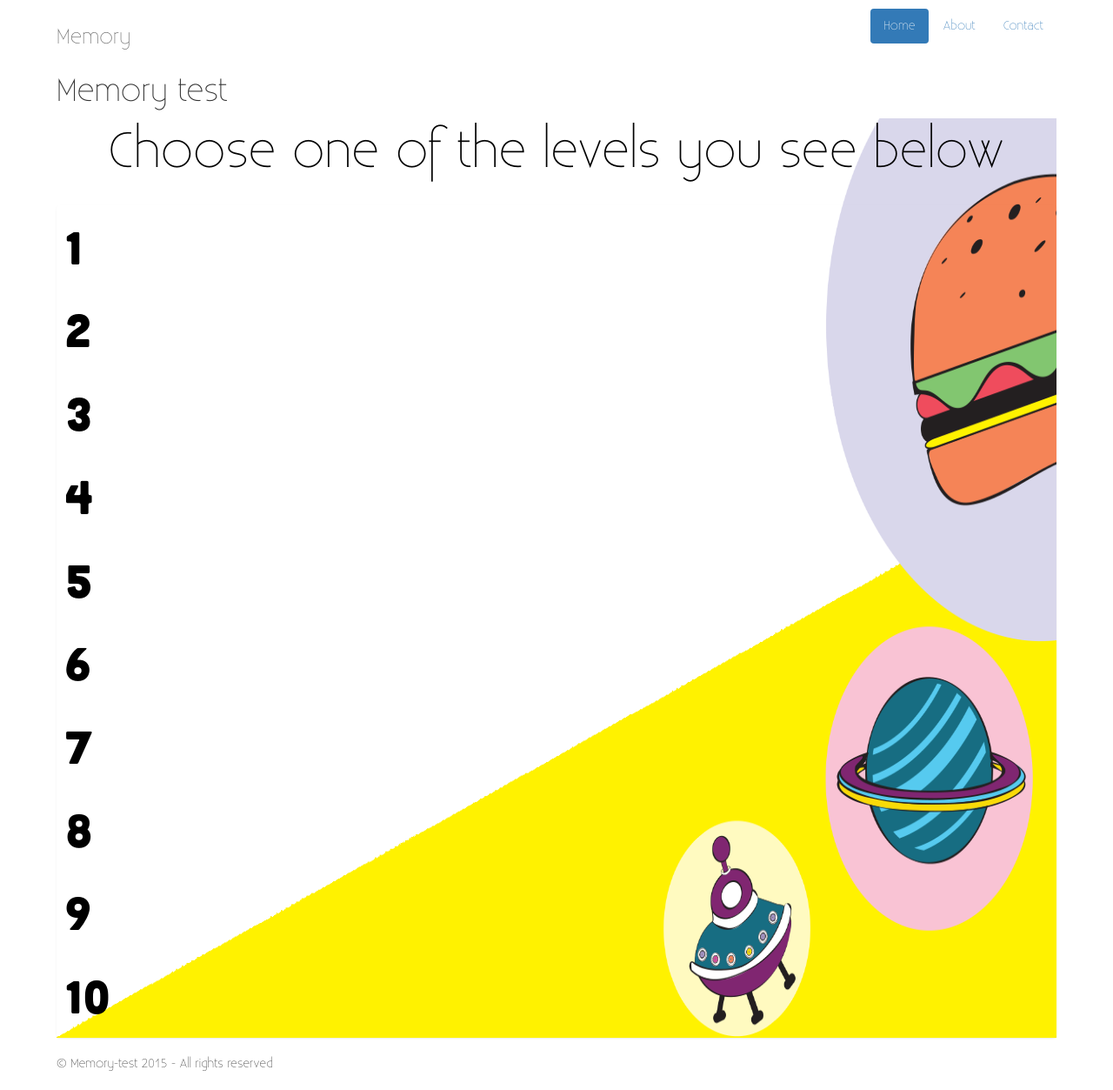
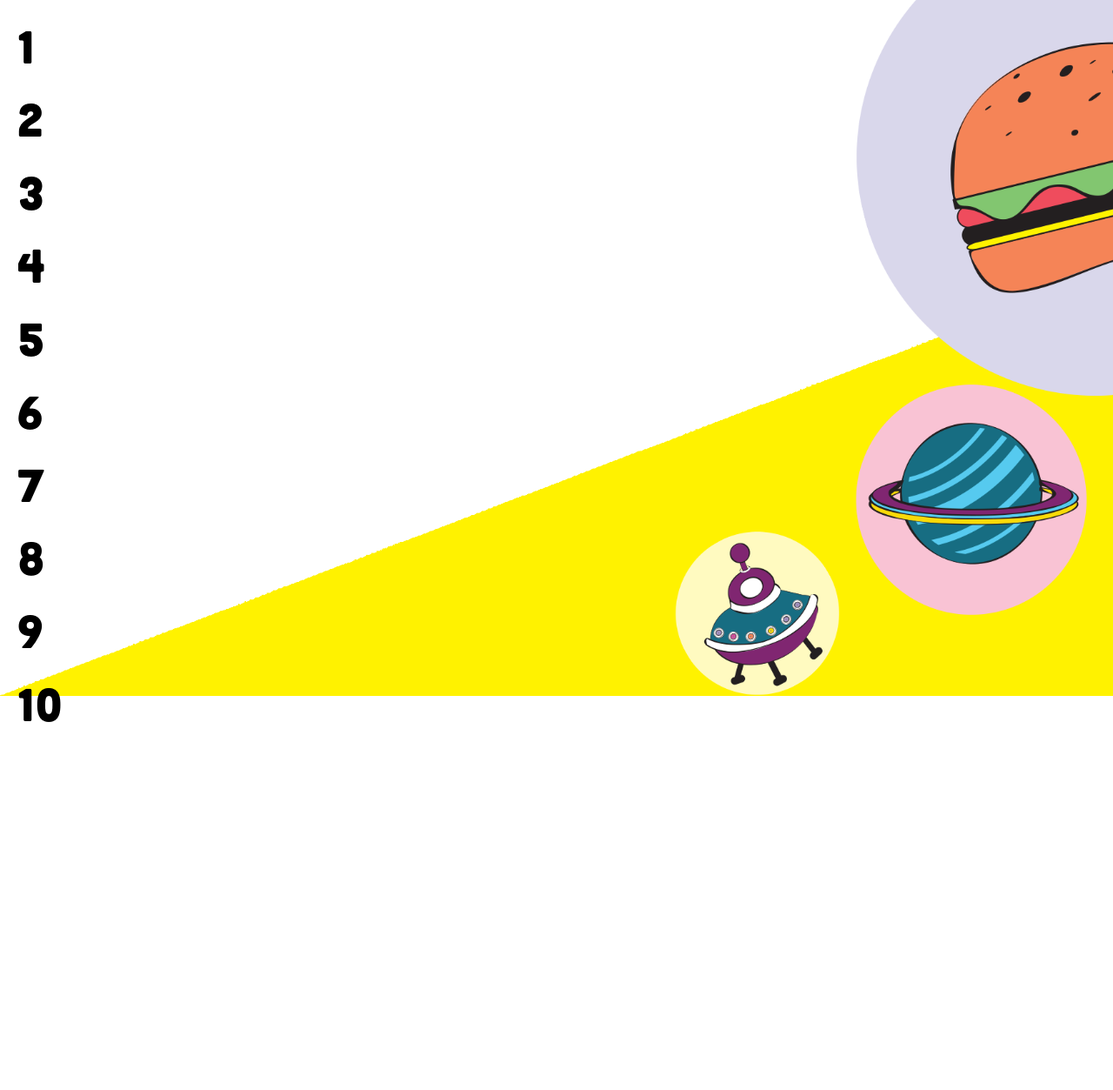
Before and after one commit to pyvil/memory-test, a PHP site: page / in a window 1280 px wide. Shown: the whole page at 87% size. After the commit the page ends 830 px from the top, so only its background shows below. Run offline with PHP 8.4, Linux system fonts and the light colour scheme.

Commit message:
update markup

```diff
--- a/index.php
+++ b/index.php
@@ -4,88 +4,45 @@
     <meta charset="UTF-8">
     <title></title>
     <!-- Latest compiled and minified CSS -->
-    <link rel="stylesheet" href="https://maxcdn.bootstrapcdn.com/bootstrap/3.3.5/css/bootstrap.min.css" integrity="sha512-dTfge/zgoMYpP7QbHy4gWMEGsbsdZeCXz7irItjcC3sPUFtf0kuFbDz/ixG7ArTxmDjLXDmezHubeNikyKGVyQ==" crossorigin="anonymous">
+    <!--<link rel="stylesheet" href="https://maxcdn.bootstrapcdn.com/bootstrap/3.3.5/css/bootstrap.min.css" integrity="sha512-dTfge/zgoMYpP7QbHy4gWMEGsbsdZeCXz7irItjcC3sPUFtf0kuFbDz/ixG7ArTxmDjLXDmezHubeNikyKGVyQ==" crossorigin="anonymous">-->
 
     <!-- Optional theme -->
-    <link rel="stylesheet" href="https://maxcdn.bootstrapcdn.com/bootstrap/3.3.5/css/bootstrap-theme.min.css" integrity="sha384-aUGj/X2zp5rLCbBxumKTCw2Z50WgIr1vs/PFN4praOTvYXWlVyh2UtNUU0KAUhAX" crossorigin="anonymous">
+    <!--<link rel="stylesheet" href="https://maxcdn.bootstrapcdn.com/bootstrap/3.3.5/css/bootstrap-theme.min.css" integrity="sha384-aUGj/X2zp5rLCbBxumKTCw2Z50WgIr1vs/PFN4praOTvYXWlVyh2UtNUU0KAUhAX" crossorigin="anonymous">-->
 
     <link rel="stylesheet" href="css/common.css" >
 
     <script src = "http://code.jquery.com/jquery-latest.min.js"></script>
-    <script src="https://maxcdn.bootstrapcdn.com/bootstrap/3.3.5/js/bootstrap.min.js" integrity="sha512-K1qjQ+NcF2TYO/eI3M6v8EiNYZfA95pQumfvcVrTHtwQVDG+aHRqLi/ETn2uB+1JqwYqVG3LIvdm9lj6imS/pQ==" crossorigin="anonymous"></script>
+    <!--<script src="https://maxcdn.bootstrapcdn.com/bootstrap/3.3.5/js/bootstrap.min.js" integrity="sha512-K1qjQ+NcF2TYO/eI3M6v8EiNYZfA95pQumfvcVrTHtwQVDG+aHRqLi/ETn2uB+1JqwYqVG3LIvdm9lj6imS/pQ==" crossorigin="anonymous"></script>-->
     <script src="js/howler.min.js"></script>
     <script src = "js/common.js"></script>
     <script>
-        <?
+        <?php
             $images = scandir("img/test");
             $arr = array();
             foreach($images as $img) {
-                if ($img[0] != '.')
+                if (($img[0] != '.') && (count(explode('.', $img)) > 1))
                     $arr[] = "'img/test/{$img}'";
             }
         ?>
         $(document).ready(function () {
-            $(document).ready(function () {
             var test = new Test({
-                    images : [<?=implode(',', $arr)?>],
-                });
+                images : [<?php echo implode(',', $arr)?>],
             });
         });
     </script>
 </head>
 <body>
-
-<div class="container">
-    <div class="header clearfix">
-        <nav>
-            <ul class="nav nav-pills pull-right">
-                <li role="presentation" class="active"><a href="#">Home</a></li>
-                <li role="presentation"><a href="#">About</a></li>
-                <li role="presentation"><a href="#">Contact</a></li>
-            </ul>
-        </nav>
-        <h3 class="text-muted">Memory</h3>
-    </div>
-
-    <h1>Memory test</h1>
-    <!--<p><a class="btn btn-lg btn-success" href="#" role="button">Sign up today</a></p>-->
 <div id="pyvil_level_container">
-        <p class="lead">Choose one of the levels you see below</p>
-        <div class="pyvil_level_list list-group"></div>
+    <div class="pyvil_level_list container"></div>
 </div>
 <div id="pyvil_remember_container">
-        <p class="lead">You have to remember images below</p>
-        <div class="pyvil_remember_list"></div>
-        <a class="btn btn-primary start-test" href="javascript:void(0)">Go!</a>
+    <p class="lead">observe those items</p>
+    <div class="pyvil_remember_list container"></div>
+    <a class="start-test" href="javascript:void(0)">ok</a>
 </div>
 <div id="pyvil_images_container">
-        <p class="lead">Find images you've seen <span class="label label-default img-left"></span></p>
-        <div class="pyvil_images_list"></div>
+    <p class="lead">find items from the previous screen</p>
+    <div class="pyvil_images_list container"></div>
 </div>
-
-    <div class="modal fade" role="dialog" aria-labelledby="gridSystemModalLabel">
-        <div class="modal-dialog" role="document">
-            <div class="modal-content">
-                <div class="modal-header">
-                    <button type="button" class="close" data-dismiss="modal" aria-label="Close"><span aria-hidden="true">&times;</span></button>
-                    <h4 class="modal-title" id="gridSystemModalLabel">Congratulation!</h4>
-                </div>
-                <div class="modal-body">
-                    <div class="row">
-                        <p class="col-md-6">Yeah! You do it!</p>
-                    </div>
-                </div>
-                <div class="modal-footer">
-                    <button type="button" class="btn btn-default" data-dismiss="modal">Close</button>
-                </div>
-            </div><!-- /.modal-content -->
-        </div><!-- /.modal-dialog -->
-    </div><!-- /.modal -->
-
-
-    <footer class="footer">
-        <p>&copy; Memory-test 2015 - All rights reserved</p>
-    </footer>
-
 </body>
 </html>
```
Lines whose indentation alone changed are shown as unchanged.
